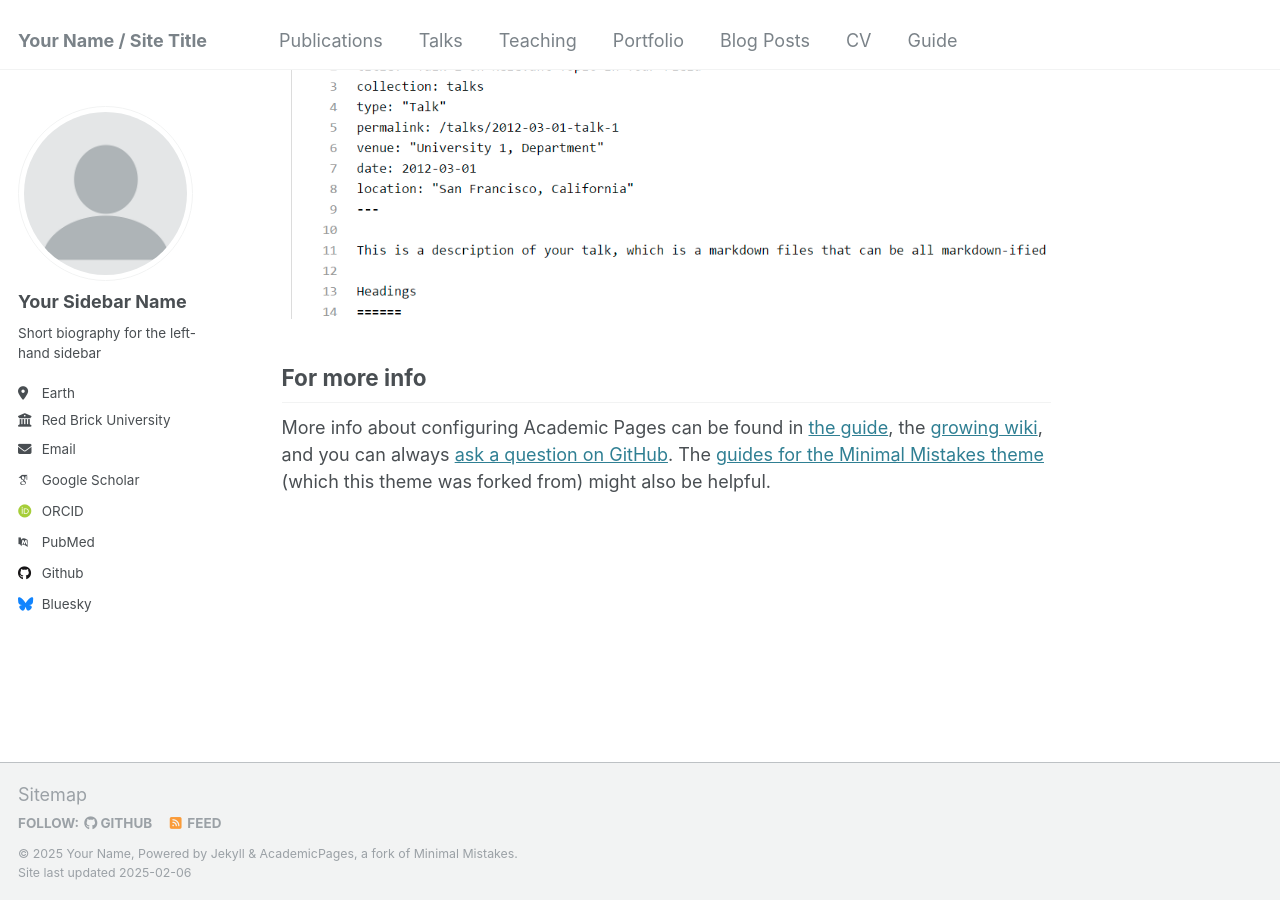
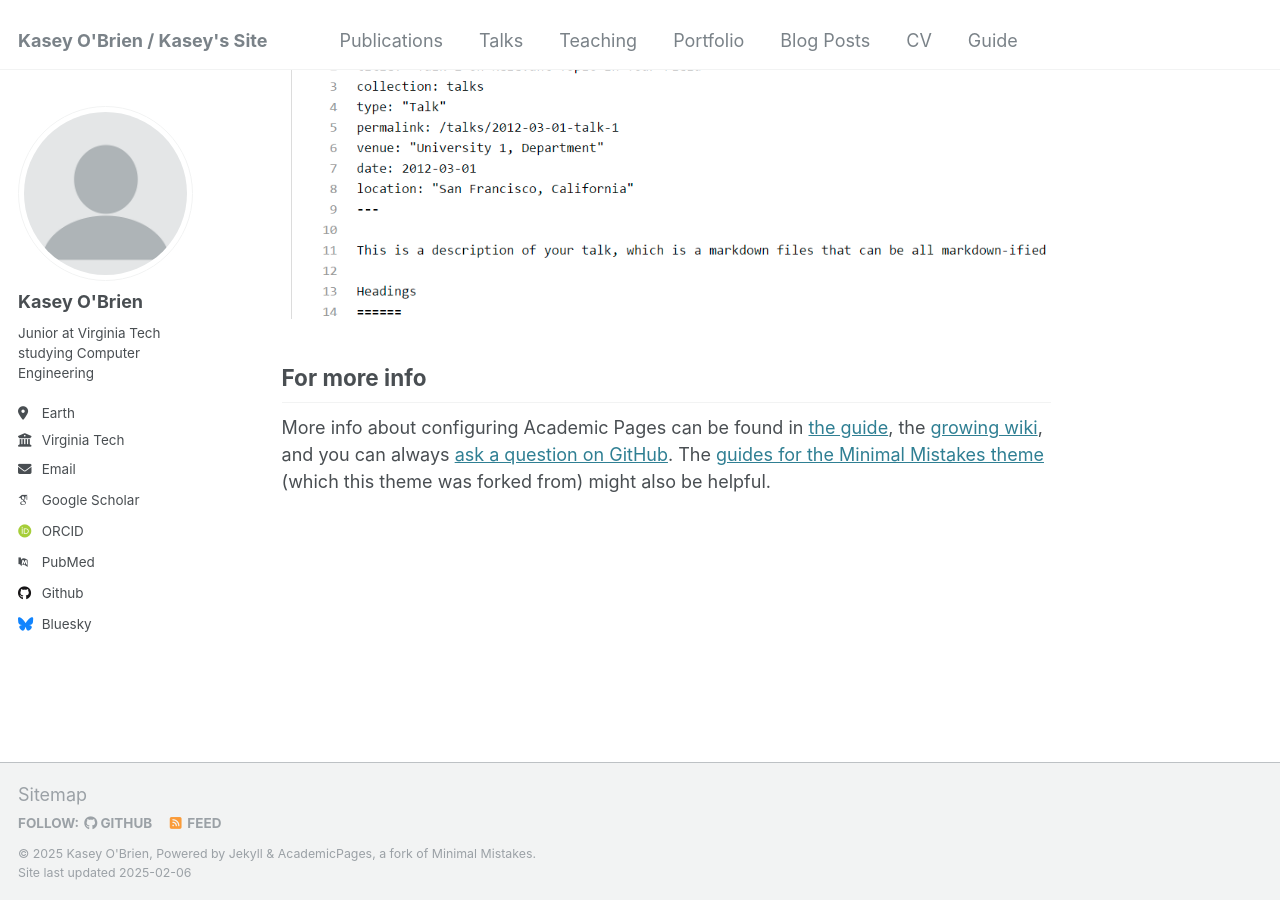
Before and after one commit to kobrien26/kobrien26.github.io, a Jekyll site: the page built from _pages/about.md, in a window 1280 px wide and 900 px high, scrolled down 2643 px. Built offline with Jekyll 4.4.1, drawn with Linux system fonts in a browser that asks for light colours; some web fonts are replaced.

Commit message:
customized site

```diff
--- a/_config.yml
+++ b/_config.yml
@@ -8,13 +8,13 @@
 
 # Basic Site Settings
 locale                   : "en-US"
-title                    : "Your Name / Site Title"
+title                    : "Kasey O'Brien / Kasey's Site"
 title_separator          : "-"
-name                     : &name "Your Name"
-description              : &description "personal description"
-url                      : https://academicpages.github.io # the base hostname & protocol for your site e.g. "https://[your GitHub username].github.io"
+name                     : &name "Kasey O'Brien"
+description              : &description "Kasey's Pages"
+url                      : https://kobrien26.github.io # the base hostname & protocol for your site e.g. "https://[your GitHub username].github.io"
 baseurl                  : "" # the subpath of your site, e.g. "/blog"
-repository               : "academicpages/academicpages.github.io"
+repository               : "kobrien26/kobrien26.github.io"
 
 # Site Author - The following control what appear as part of the author content on the side bar.
 #               If a field is blank the icon and link will not appear, otherwise it will be shown.
@@ -22,13 +22,13 @@ repository               : "academicpages/academicpages.github.io"
 author:
   # Biographic information
   avatar           : "profile.png"
-  name             : "Your Sidebar Name"
+  name             : "Kasey O'Brien"
   pronouns         : # example: "she/her"
-  bio              : "Short biography for the left-hand sidebar"
+  bio              : "Junior at Virginia Tech studying Computer Engineering"
   location         : "Earth"
-  employer         : "Red Brick University"
+  employer         : "Virginia Tech"
   uri              : # URL
-  email            : "none@example.org"
+  email            : "kobrien26@vt.edu"
 
   # Academic websites
   arxiv            : # URL - Update with the correct link to your profile
@@ -44,7 +44,7 @@ author:
   bitbucket        : # Username - Update with your username on the site
   codepen          : # Username
   dribbble         : # Username
-  github           : "academicpages"
+  github           : "kobrien26"
   kaggle           : # Username
   stackoverflow    : # User number or user number and name (i.e., use "1" or "1/jeff-atwood")
 
```
